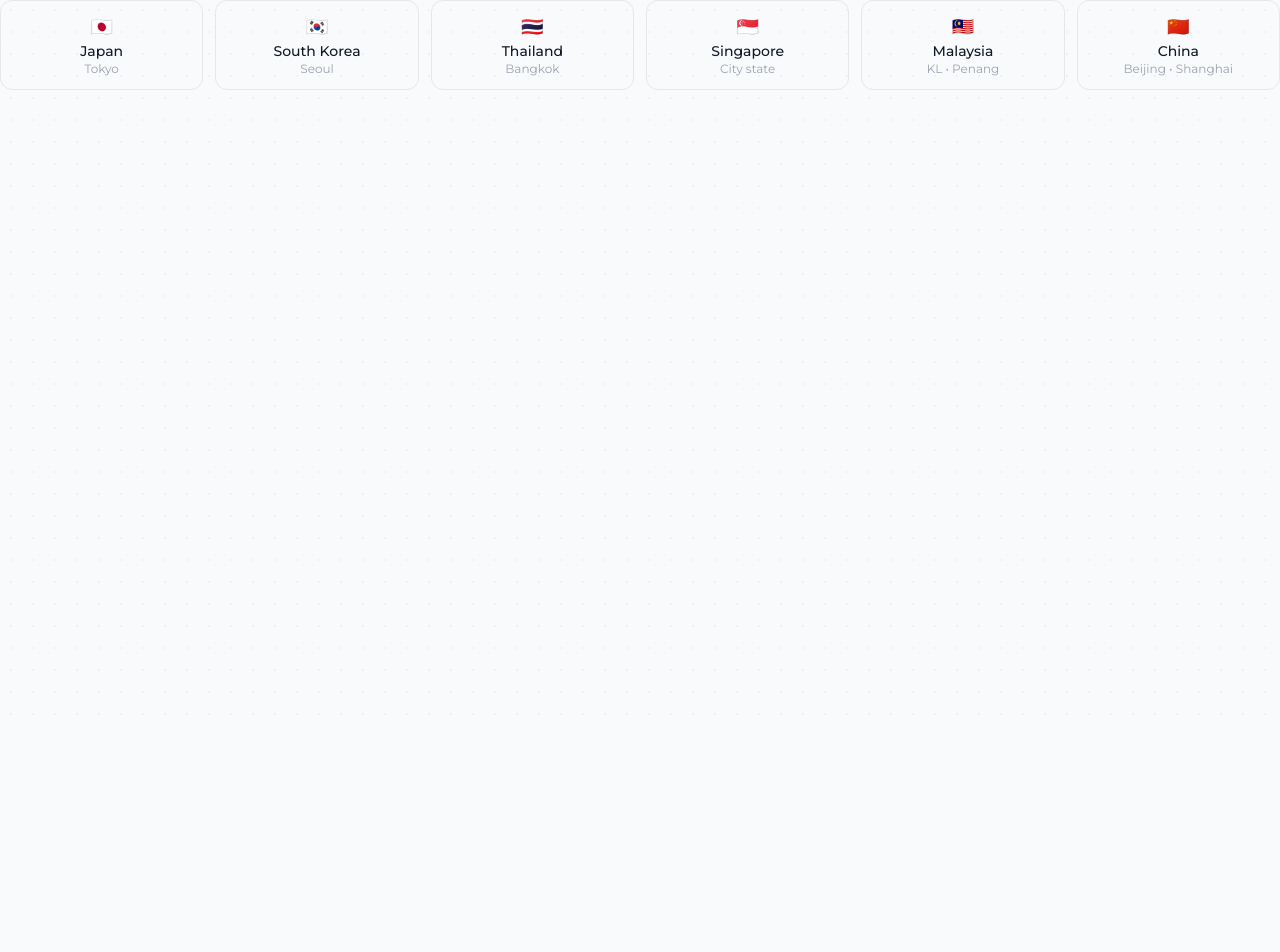
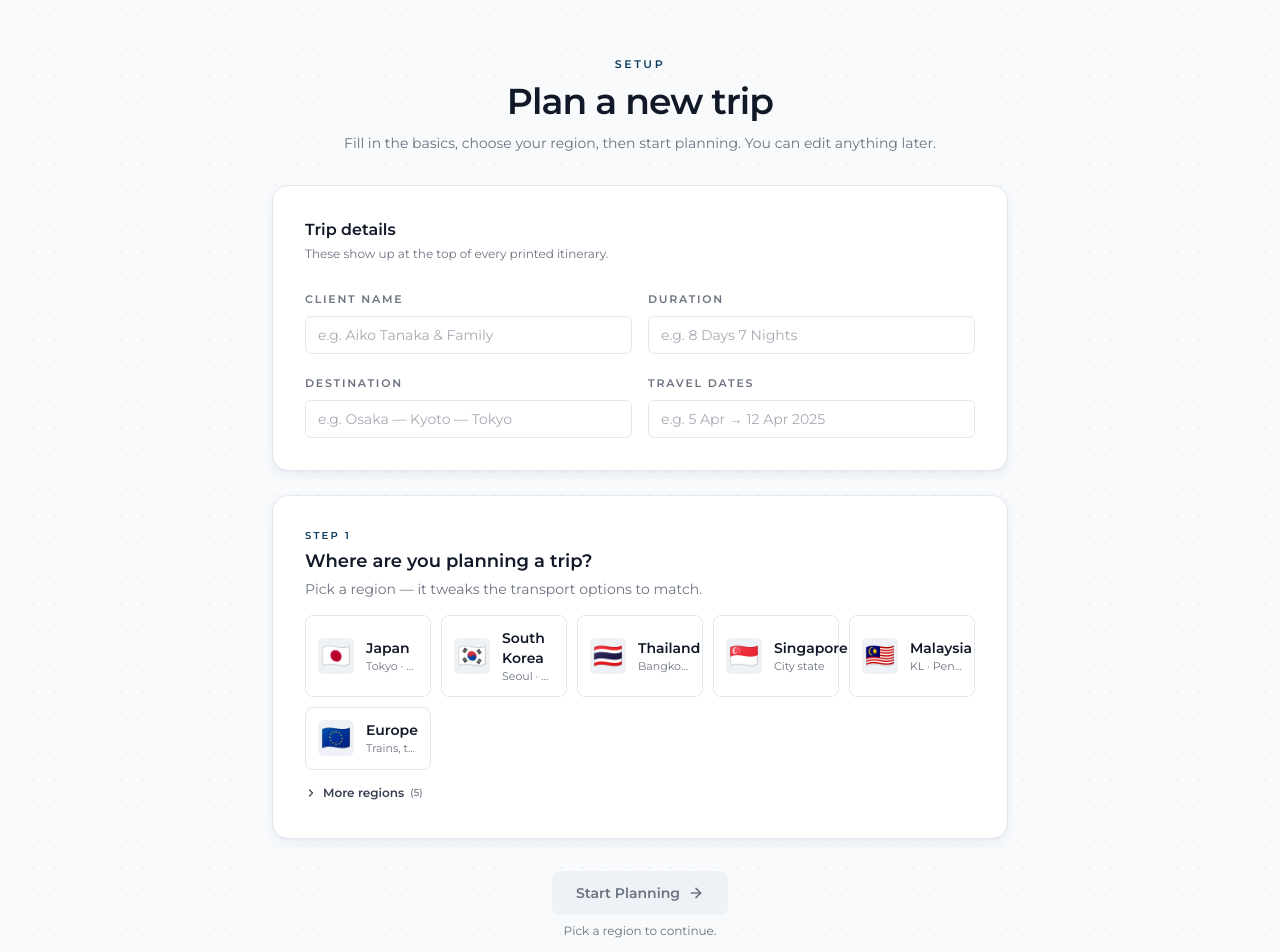
Before and after one commit to Backpackervun/TravelPlanner, a Next.js app: page /dashboard in a window 1280 px wide. Shown: the part 67-1019 px from the top of the page. Before the commit the page ends 800 px from the top, so only its background shows below. Built offline with nearby package versions, Linux system fonts and the light colour scheme.

Commit message:
final fix utils + china

```diff
--- a/components/SetupScreen.jsx
+++ b/components/SetupScreen.jsx
@@ -1,33 +1,128 @@
-const SetupScreen = ({ region, onRegionChange }) => {
+"use client";
+
+import RegionSelector from "./RegionSelector";
+
+/**
+ * SetupScreen — the first-run "intake" view shown before the planner.
+ *
+ * It collects the four trip-info fields (Client Name, Duration,
+ * Destination, Travel Dates) and asks the user to pick a region.
+ * The Start Planning button is gated on at least having a region
+ * selected — without that, the planner can't apply region context.
+ *
+ * Once the user clicks Start Planning, the parent flips a flag and
+ * this screen disappears for good (until the user clicks Reset).
+ */
+export default function SetupScreen({
+  tripInfo,
+  region,
+  onTripInfoChange,
+  onRegionChange,
+  onStart,
+}) {
+  const canStart = !!region;
+
+  const update = (field, value) => {
+    onTripInfoChange({ ...tripInfo, [field]: value });
+  };
+
   return (
-    <div className="grid grid-cols-2 sm:grid-cols-3 lg:grid-cols-6 gap-3">
+    <div className="mx-auto max-w-3xl px-4 py-10 sm:py-14">
+      <div className="mb-8 text-center">
+        <p className="text-[11px] font-semibold uppercase tracking-[0.24em] text-navy-500">
+          Setup
+        </p>
+        <h1 className="mt-2 text-3xl font-semibold tracking-tight text-ink sm:text-4xl">
+          Plan a new trip
+        </h1>
+        <p className="mt-3 text-sm text-ink-muted">
+          Fill in the basics, choose your region, then start planning. You can edit anything later.
+        </p>
+      </div>
 
-      {[
-        { name: "Japan", flag: "🇯🇵", sub: "Tokyo" },
-        { name: "South Korea", flag: "🇰🇷", sub: "Seoul" },
-        { name: "Thailand", flag: "🇹🇭", sub: "Bangkok" },
-        { name: "Singapore", flag: "🇸🇬", sub: "City state" },
-        { name: "Malaysia", flag: "🇲🇾", sub: "KL • Penang" },
-        { name: "China", flag: "🇨🇳", sub: "Beijing • Shanghai" },
-      ].map((item) => (
-        <div
-          key={item.name}
-          onClick={() => onRegionChange(item.name)}
-          className={`cursor-pointer rounded-xl border p-3 text-center
-            transition-all duration-200 ease-out transform
-            hover:scale-105 hover:shadow-md active:scale-95
-            ${region === item.name
-              ? "border-blue-500 bg-blue-50 scale-105 shadow-md"
-              : "hover:border-blue-500"}`}
+      {/* Trip-info card */}
+      <section className="rounded-2xl border border-paper-line bg-white p-6 shadow-soft sm:p-8">
+        <h2 className="text-base font-semibold text-ink">Trip details</h2>
+        <p className="mt-1 text-xs text-ink-muted">
+          These show up at the top of every printed itinerary.
+        </p>
+
+        <div className="mt-6 grid gap-4 sm:grid-cols-2">
+          <Field
+            label="Client Name"
+            placeholder="e.g. Aiko Tanaka & Family"
+            value={tripInfo.clientName}
+            onChange={(v) => update("clientName", v)}
+          />
+          <Field
+            label="Duration"
+            placeholder="e.g. 8 Days 7 Nights"
+            value={tripInfo.duration}
+            onChange={(v) => update("duration", v)}
+          />
+          <Field
+            label="Destination"
+            placeholder="e.g. Osaka — Kyoto — Tokyo"
+            value={tripInfo.destinations}
+            onChange={(v) => update("destinations", v)}
+          />
+          <Field
+            label="Travel Dates"
+            placeholder="e.g. 5 Apr → 12 Apr 2025"
+            value={tripInfo.travelDates}
+            onChange={(v) => update("travelDates", v)}
+          />
+        </div>
+      </section>
+
+      {/* Region picker */}
+      <section className="mt-6 rounded-2xl border border-paper-line bg-white p-6 shadow-soft sm:p-8">
+        <RegionSelector
+          value={region}
+          onChange={onRegionChange}
+          variant="grid"
+        />
+      </section>
+
+      {/* Start button */}
+      <div className="mt-8 flex flex-col items-center gap-2">
+        <button
+          type="button"
+          onClick={onStart}
+          disabled={!canStart}
+          className={`inline-flex items-center gap-2 rounded-lg px-6 py-3 text-sm font-semibold transition ${
+            canStart
+              ? "bg-navy-500 text-white shadow-[0_2px_12px_rgba(11,60,93,0.32)] hover:bg-navy-600 hover:shadow-[0_4px_18px_rgba(11,60,93,0.4)]"
+              : "cursor-not-allowed bg-paper-dim text-ink-muted"
+          }`}
         >
-          <div className="text-lg">{item.flag}</div>
-          <div className="text-sm font-medium">{item.name}</div>
-          <div className="text-xs text-gray-400">{item.sub}</div>
-        </div>
-      ))}
-
+          Start Planning
+          <svg viewBox="0 0 24 24" className="h-4 w-4" fill="none" stroke="currentColor" strokeWidth="2.4" strokeLinecap="round" strokeLinejoin="round">
+            <path d="M5 12h14" />
+            <path d="M12 5l7 7-7 7" />
+          </svg>
+        </button>
+        {!canStart && (
+          <p className="text-xs text-ink-muted">Pick a region to continue.</p>
+        )}
+      </div>
     </div>
   );
-};
+}
 
-export default SetupScreen;
+function Field({ label, placeholder, value, onChange }) {
+  return (
+    <label className="block">
+      <span className="text-[11px] font-semibold uppercase tracking-[0.16em] text-ink-muted">
+        {label}
+      </span>
+      <input
+        type="text"
+        value={value ?? ""}
+        onChange={(e) => onChange(e.target.value)}
+        placeholder={placeholder}
+        className="mt-1.5 w-full rounded-md border border-paper-line bg-white px-3 py-2 text-sm font-medium text-ink outline-none transition placeholder:font-normal placeholder:text-ink-muted/60 hover:border-navy-200 focus:border-accent-300 focus:bg-white focus:shadow-[0_0_0_3px_rgba(74,144,226,0.18)]"
+      />
+    </label>
+  );
+}
```
Also changed, not shown: 1 other file (tests, documents, lock files or other folders).
